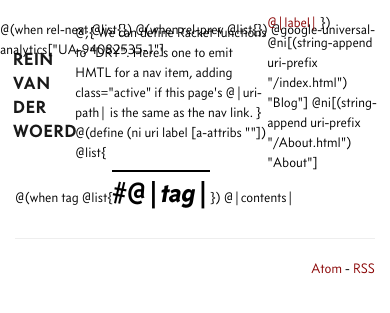
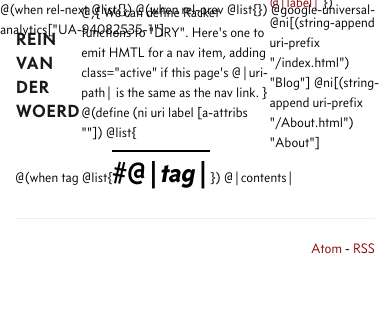
Before and after one commit to goudreinette/blog, a PHP site: page /_src/page-template.html in a window 390 px wide. Shown: the top 313 px of the page. Run offline with PHP 8.4, Linux system fonts and the light colour scheme.

Commit message:
mobile styles

```diff
--- a/css/custom.css
+++ b/css/custom.css
@@ -55,6 +55,14 @@ h2.index a:hover {
 }
 
 @media (max-width: 768px) {
+    body {
+        padding-top: 0px;
+    }
+
+    .navbar {
+        padding: 0 5px 0 3px;
+    }
+
     .navbar-brand {
         line-height: 24px;
     }
@@ -298,3 +306,8 @@ p.date-and-tags {
 .pager li a em {
     font-style: normal;
 }
+
+
+article footer:not(.post-footer) {
+    display: none;
+}
```
